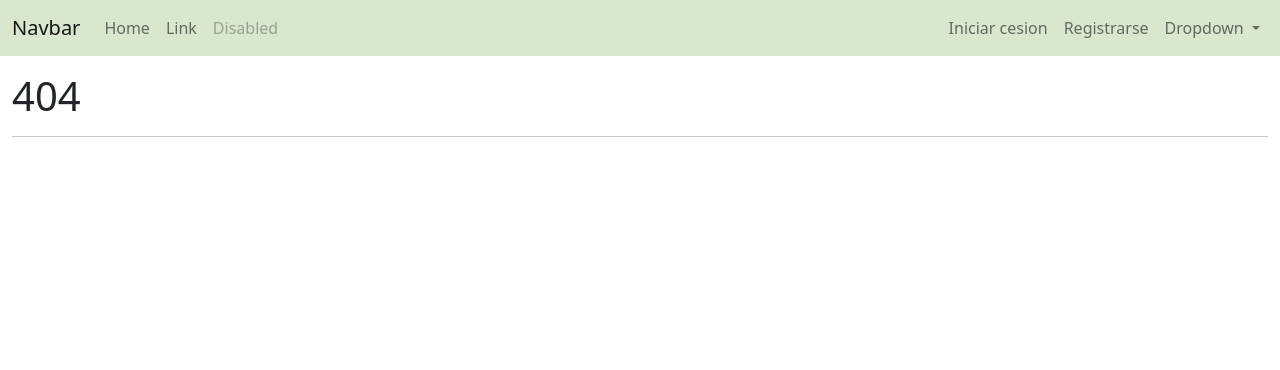
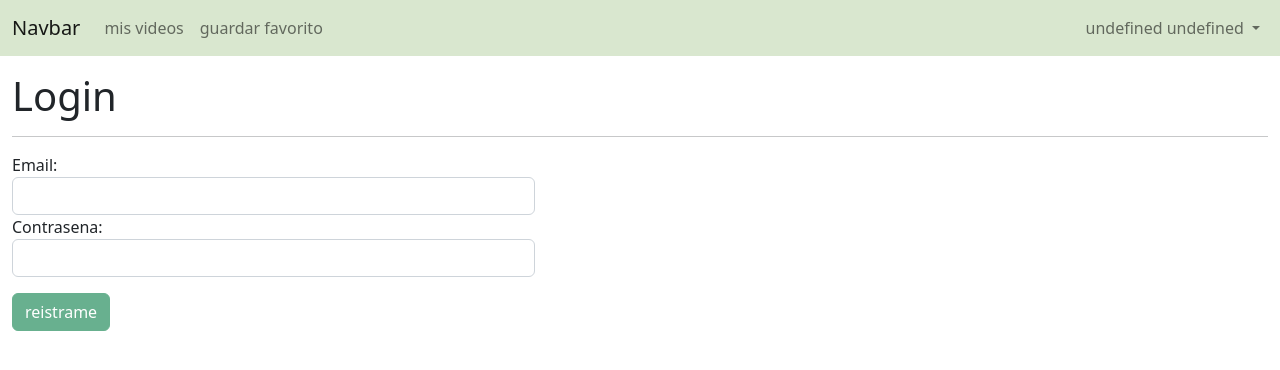
Before and after one commit to N4than13L/master-fullstack-con-symfony, an Angular app in the folder app-videos-angular/: page /logout/sure in a window 1280 px wide. Before the commit this address had no page. Shown: the top 370 px of the page. Built offline with nearby package versions, Linux system fonts and the light colour scheme.

Commit message:
agregando apartado de login (logicamente)

```diff
--- a/app-videos-angular/src/app/app.component.html
+++ b/app-videos-angular/src/app/app.component.html
@@ -6,20 +6,16 @@
             <span class="navbar-toggler-icon"></span>
         </button>
         <div class="collapse navbar-collapse" id="navbarSupportedContent">
-            <ul class="navbar-nav me-auto mb-2 mb-lg-0">
+            <ul *ngIf="identity" class="navbar-nav me-auto mb-2 mb-lg-0">
                 <li class="nav-item">
-                    <a class="nav-link" aria-current="page" [routerLink]="['/inicio']">Home</a>
+                    <a class="nav-link" aria-current="page" [routerLink]="['/inicio']">mis videos</a>
                 </li>
                 <li class="nav-item">
-                    <a class="nav-link" href="#">Link</a>
-                </li>
-
-                <li class="nav-item">
-                    <a class="nav-link disabled">Disabled</a>
+                    <a class="nav-link" href="#">guardar favorito</a>
                 </li>
             </ul>
 
-            <ul class="navbar-nav navbar-right">
+            <ul class="navbar-nav navbar-right" *ngIf="!identity">
                 <li class="nav-item">
                     <a class="nav-link" aria-current="page" [routerLink]="['/login']">Iniciar cesion</a>
                 </li>
@@ -33,15 +29,12 @@
                 <li class="nav-item dropdown">
                     <a class="nav-link dropdown-toggle" href="#" role="button" data-bs-toggle="dropdown"
                         aria-expanded="false">
-                        Dropdown
+                        {{identity.name + ' ' + identity.surname}}
                     </a>
                     <ul class="dropdown-menu">
-                        <li><a class="dropdown-item" href="#">Action</a></li>
-                        <li><a class="dropdown-item" href="#">Another action</a></li>
-                        <li>
-                            <hr class="dropdown-divider">
-                        </li>
-                        <li><a class="dropdown-item" href="#">Something else here</a></li>
+                        <li><a class="dropdown-item" href="#">ajustes</a></li>
+                        <li><a class="dropdown-item" [routerLink]="['/logout/sure']">salir</a></li>
+
                     </ul>
                 </li>
             </ul>
--- a/app-videos-angular/src/app/app.component.ts
+++ b/app-videos-angular/src/app/app.component.ts
@@ -1,10 +1,34 @@
-import { Component } from '@angular/core';
+import { Component, OnInit, DoCheck } from '@angular/core';
+import { UserService } from './services/user.service';
+
 
 @Component({
   selector: 'app-root',
   templateUrl: './app.component.html',
-  styleUrls: ['./app.component.css']
+  styleUrls: ['./app.component.css'],
+  providers: [UserService]
 })
-export class AppComponent {
+
+export class AppComponent implements OnInit, DoCheck {
   title = 'Foro de videos con angular';
+  public identity: any
+  public token: any
+
+
+  constructor(private _userService: UserService) {
+
+  }
+
+  ngOnInit() {
+
+  }
+
+  ngDoCheck(): void {
+    this.loadUser()
+  }
+
+  loadUser() {
+    this.identity = this._userService.getIdentity()
+    this.token = this._userService.getToken()
+  }
 }
--- a/app-videos-angular/src/app/app.routing.ts
+++ b/app-videos-angular/src/app/app.routing.ts
@@ -11,6 +11,7 @@ const appRoutes: Routes = [
     { path: '', component: HomeComponent },
     { path: 'inicio', component: HomeComponent },
     { path: 'login', component: LoginComponent },
+    { path: 'logout/:sure', component: LoginComponent },
     { path: 'registro', component: RegisterComponent },
     { path: 'error', component: ErrorComponent },
     { path: '**', component: ErrorComponent }
--- a/app-videos-angular/src/app/components/login/login.component.html
+++ b/app-videos-angular/src/app/components/login/login.component.html
@@ -1,4 +1,34 @@
 <div class="container-fluid mt-3">
     <h1>{{Pagetitle}}</h1>
     <hr />
+
+    <div class="alert alert-success col-md-5 mt-3" *ngIf="status == 'success'">
+        Te has loggeado con exito
+    </div>
+    <div class="alert alert-danger col-md-5 mt-3" *ngIf="status == 'error'">
+        Upps algo anda mal.
+    </div>
+
+    <form class="col-md-5 ml-0 pl-0" #loginForm="ngForm" (ngSubmit)=" onSubmit(loginForm)">
+        <div class="form-group">
+            <label for="email">Email:</label>
+            <input type="email" name="email" class="form-control" #email="ngModel" [(ngModel)]="user.email" required />
+
+            <small *ngIf="!email.valid && email.touched" class="invalid-feedback d-block">
+                Email requerido
+            </small>
+        </div>
+
+        <div class="form-group">
+            <label for="password">Contrasena:</label>
+            <input type="password" name="password" class="form-control" #password="ngModel" [(ngModel)]="user.password"
+                required />
+
+            <small *ngIf="!password.valid && password.touched" class="invalid-feedback d-block">
+                La contrasena es requerida
+            </small>
+        </div>
+
+        <input type="submit" value="reistrame" class="btn btn-success mt-3" [disabled]="loginForm.invalid" />
+    </form>
 </div>
--- a/app-videos-angular/src/app/components/login/login.component.ts
+++ b/app-videos-angular/src/app/components/login/login.component.ts
@@ -1,17 +1,87 @@
 import { Component, OnInit } from '@angular/core';
+import { User } from 'src/app/models/user';
+import { UserService } from 'src/app/services/user.service';
+import { Router, ActivatedRoute, Params } from "@angular/router"
 
 @Component({
   selector: 'app-login',
   templateUrl: './login.component.html',
-  styleUrls: ['./login.component.css']
+  styleUrls: ['./login.component.css'],
+  providers: [UserService]
 })
 export class LoginComponent implements OnInit {
   public Pagetitle: string
-  constructor() {
+  public user: User
+  public identity: any
+  public status: string | any
+  public token: string | any
+
+  constructor(
+    private _userService: UserService,
+    private _router: Router,
+    private _route: ActivatedRoute
+  ) {
     this.Pagetitle = "Login"
+    this.user = new User(1, '', '', '', '', 'ROLE_USER', '')
+  }
+  ngOnInit(): void {
+    this.logout()
   }
 
-  ngOnInit(): void {
+  onSubmit(form: any) {
+    this._userService.signup(this.user).subscribe(
+      res => {
+        if (!res.status || res.status != 'error') {
+          this.status = 'success'
+          this.identity = res
+          console.log(this.identity)
+
+          // sacar el token
+          this._userService.signup(this.user, true).subscribe(
+            res => {
+              if (!res.status || res.status != 'error') {
+                this.token = res
+                console.log(this.identity)
+                console.log(this.token)
+
+                localStorage.setItem('token', this.token)
+                localStorage.setItem('identity', JSON.stringify(this.identity))
+
+                this._router.navigate(['/inicio'])
+              }
+            },
+            error => {
+              this.status = 'error'
+              console.log(error)
+            }
+          )
+
+        } else {
+          this.status = 'error'
+        }
+      },
+      error => {
+        this.status = 'error'
+        console.log(error)
+      }
+    )
+  }
+
+
+  logout() {
+    this._route.params.subscribe(params => {
+      let sure = +params['sure']
+
+      if (sure == 1) {
+        localStorage.removeItem('identity')
+        localStorage.removeItem('token')
+
+        this.identity = null
+        this.token = null
+
+        this._router.navigate(['/inicio'])
+      }
+    })
   }
 
 }
--- a/app-videos-angular/src/app/services/user.service.ts
+++ b/app-videos-angular/src/app/services/user.service.ts
@@ -9,6 +9,8 @@ import { global } from "./global"
 @Injectable()
 export class UserService {
     public url: string
+    public identity: any
+    public token: any
 
     constructor(
         public _http: HttpClient
@@ -29,5 +31,40 @@ export class UserService {
         return this._http.post(this.url + 'register', params, { headers: headers })
     }
 
+    signup(user: any, gettoken: any = null): Observable<any> {
+        if (gettoken != null) {
+            user.gettoken = true
+        }
+
+        let json = JSON.stringify(user)
+        let params = 'json=' + json
+
+        let headers = new HttpHeaders().set('Content-Type', 'application/x-www-form-urlencoded')
+
+        return this._http.post(this.url + 'login', params, { headers: headers })
+    }
+
+    getIdentity() {
+        let identity = JSON.parse(localStorage.getItem('identity') || "{}")
+
+        if (identity && identity != 'undefined') {
+            this.identity = identity
+        } else {
+            this.identity = null
+        }
+        return this.identity
+    }
+
+    getToken() {
+        let token = localStorage.getItem('token')
+
+        if (token && token != 'undefined') {
+            this.token = token
+        } else {
+            this.token = null
+        }
+        return this.token
+    }
+
 
 }
```
